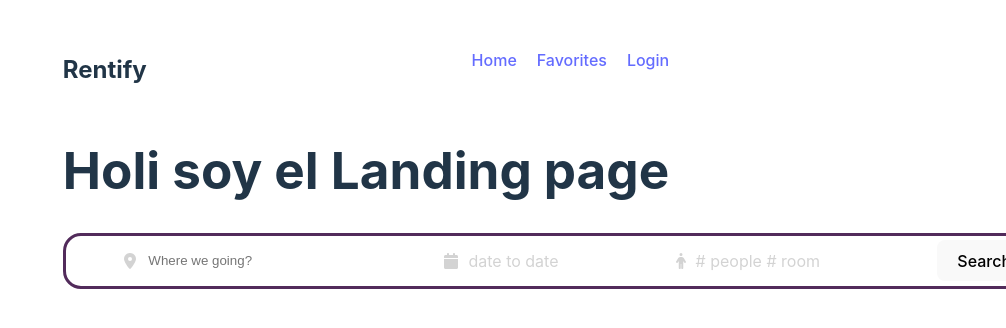
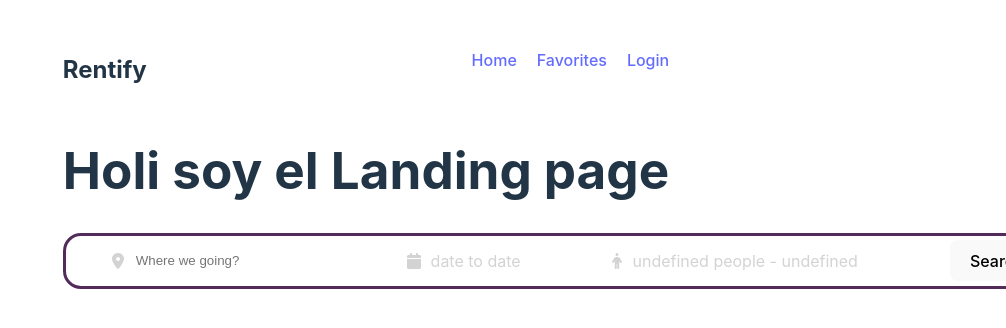
Before and after one commit to jlcarrascof/PF-Henry-Project, a React (Vite) app in the folder Client/vite-project/: page / in a window 1280 px wide. Shown: the top 328 px of the page, without its empty margins (274-1280 px from the left). Built offline with nearby package versions, Linux system fonts and the light colour scheme.

Commit message:
no funciono el calendario, hay un error con las types pero aun renderiza la pagina

```diff
--- a/Client/vite-project/src/components/searchBar/SearchBar.tsx
+++ b/Client/vite-project/src/components/searchBar/SearchBar.tsx
@@ -1,10 +1,50 @@
 // framework Styles
 import { FontAwesomeIcon } from "@fortawesome/react-fontawesome";
 import { faCalendar, faLocationDot, faPerson } from '@fortawesome/free-solid-svg-icons';
+//import { DateRange } from 'react-date-range';
+import 'react-date-range/dist/styles.css'; // main css file
+import 'react-date-range/dist/theme/default.css'; // theme css file
+// dependencies
+import { useState } from "react";
 // Styles
 import styles from "../searchBar/SearchBar.module.css";
 
 const SearchBar: React.FC = () => {
+
+  // calendar framework
+ // interface State {
+ //   startDate: Date | undefined;
+ //   endDate: Date | undefined;
+ //   key: string;
+ // }
+
+ // const initialState: State = {
+ //   startDate: new Date(),
+ //   endDate: undefined,
+ //   key: 'selection'
+ // };
+
+
+ // const [state, setState] = useState<State[]>([initialState]);
+
+ // <DateRange
+ //     editableDateInputs={true}
+ //     onChange={item => setState([item.selection])}
+ //     moveRangeOnFirstSelection={false}
+ //     ranges={state}
+ //      />
+  interface Options {
+    people: number;
+    rooms: number;
+  }
+
+  const initialOptions: Options = {
+    people: 0,
+    rooms: 0
+  };
+
+  const [options, setOptions] = useState<Options[]>([initialOptions]);
+
   return (
     <div className={styles.headerSearch}>
     <div className={styles.headerSearchItem}>
@@ -17,7 +57,7 @@ const SearchBar: React.FC = () => {
     </div>
     <div className={styles.headerSearchItem}>
       <FontAwesomeIcon icon={faPerson} className={styles.headerIcon}/>
-      <span className={styles.headerSearchText}> # people # room </span>
+      <span className={styles.headerSearchText}> {`${options.people} people - ${options.rooms}`} </span>
     </div>
     <div className={styles.headerSearchItem}>
       <button className={styles.headerBtn}> Search </button>
@@ -26,4 +66,5 @@ const SearchBar: React.FC = () => {
   );
 };
 
+
 export default SearchBar;
```
Also changed, not shown: Client/package.json (+6 -1 lines).
